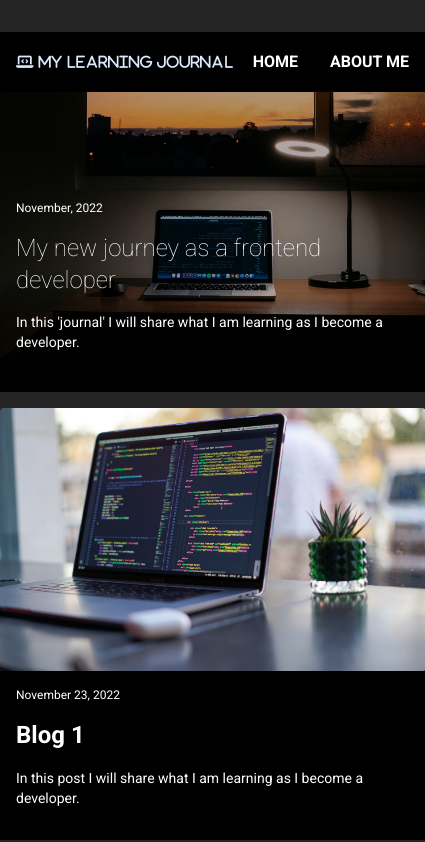
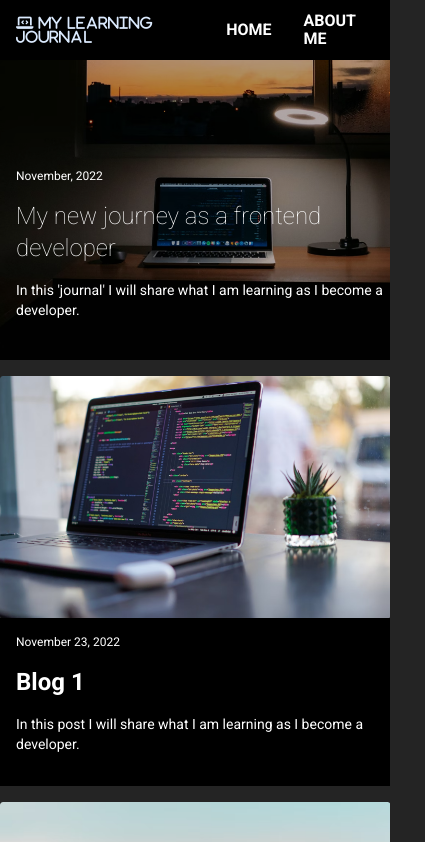
Before and after one commit to RyanAngus/learning-journal, a website built with Vite: page index.html in a window 390 px wide. Shown: the top 842 px of the page, 425 px wide, since content can reach past the window. Built offline with nearby package versions, Linux system fonts and the light colour scheme.

Commit message:
adjusted width
Made site more fluid and responsive when changing browser size

```diff
--- a/style.css
+++ b/style.css
@@ -6,8 +6,7 @@
 
 body {
   margin: 0 auto;
-  padding-top: 2em;
-  width: 425px;
+  width: 100%;
   height: 100%;
   background-color: #242424;
   color: #ffffff;
@@ -20,7 +19,7 @@ body {
 
 .header-div {
   background-color: black;
-  width: 425px;
+  width: 100%;
   height: 60px;
 
 }
@@ -44,7 +43,7 @@ header h2 {
 /* MAIN */
 
 .main-div {
-  width: 425px;
+  width: 100%;
   height: 100%;
 }
 
```
